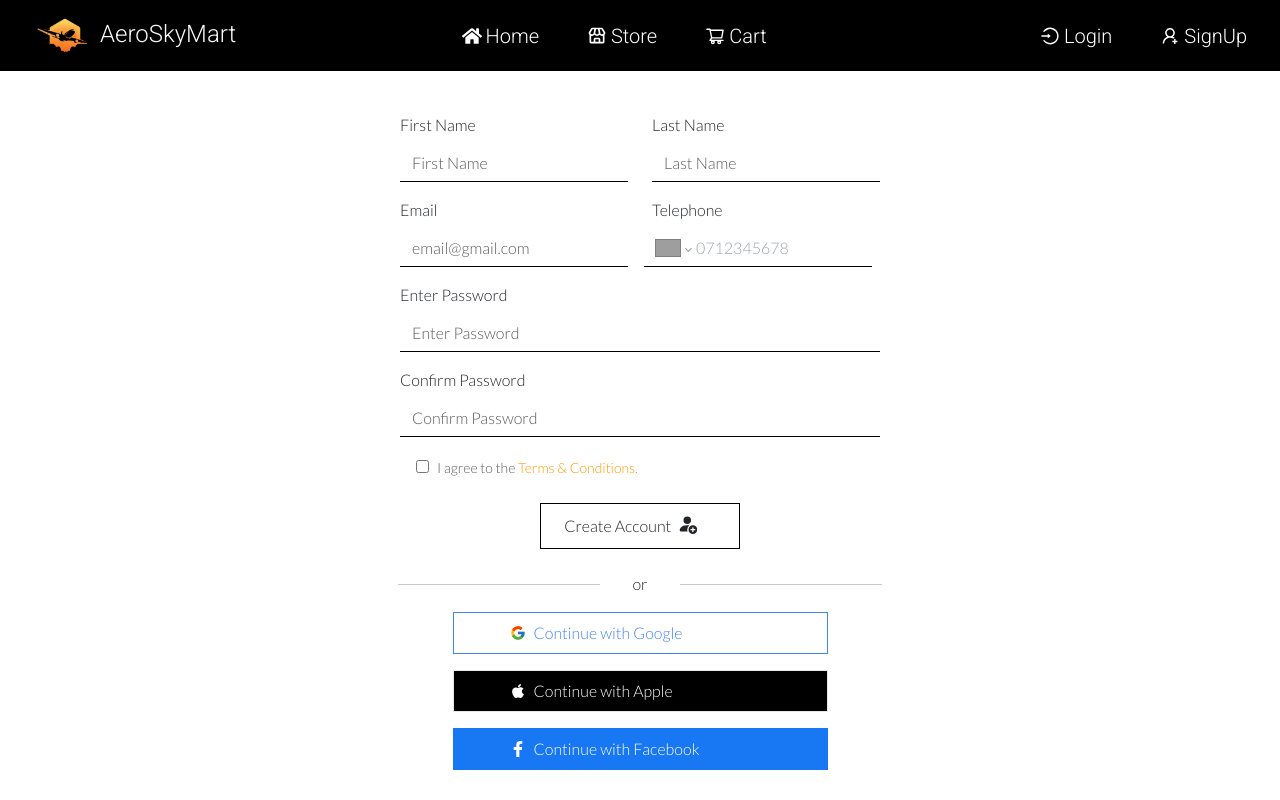
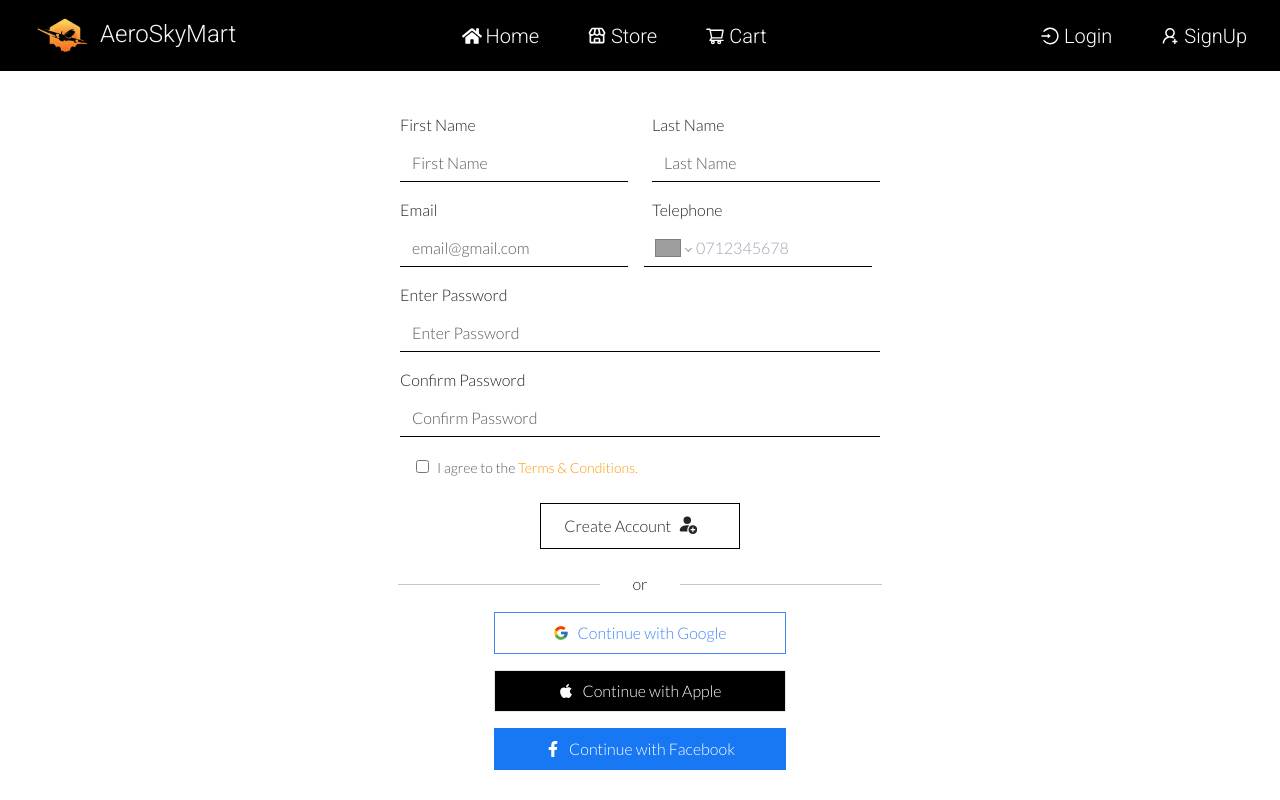
Before and after one commit to Osorabrian/AeroSkyMart, a React (Create React App) app: page /signup in a window 1280 px wide. Shown: the top 800 px of the page. Built offline with nearby package versions, Linux system fonts and the light colour scheme; grey boxes are pictures that could not be loaded.

Commit message:
format log in and sign up options buttons

```diff
--- a/src/Components/Login/Login.js
+++ b/src/Components/Login/Login.js
@@ -56,24 +56,24 @@ export default function Login(){
 
                 <div className='mx-auto login-div'>
 
-                        <button className='w-9/12 p-2 border-1 border-[#4285F4] m-2' id='google-btn'>
-                            <div className='flex'>
-                                <FcGoogle className='my-auto ms-5 me-2'/>
-                                <span className='justify-center'>Continue with Google</span>
+                        <button className='mx-auto w-8/12 p-2 border-1 border-[#4285F4] m-2' id='google-btn'>
+                            <div className='justify-center flex'>
+                                <FcGoogle className='my-auto me-2'/>
+                                Continue with Google
                             </div>
                         </button>
 
-                        <button className='w-9/12 p-2 border-1 m-2' id='apple-btn'>
-                            <div className='flex'>
-                                <FaApple className='my-auto ms-5 me-2'/>
-                                <span className='justify-center'>Continue with Apple</span>
+                        <button className='mx-auto w-8/12 p-2 border-1 m-2' id='apple-btn'>
+                            <div className='justify-center flex'>
+                                <FaApple className='my-auto me-2'/>
+                                Continue with Apple
                             </div>
                         </button>
 
-                        <button className='w-9/12 p-2 border-1 border-[#1877F2] m-2' id='facebook-btn'>
-                            <div className='flex'>
-                                <FaFacebookF className='my-auto ms-5 me-2'/>
-                                <span className='justify-center'>Continue with Facebook</span>
+                        <button className='mx-auto w-8/12 p-2 border-1 border-[#1877F2] m-2' id='facebook-btn'>
+                            <div className='justify-center flex'>
+                                <FaFacebookF className='my-auto me-2'/>
+                                Continue with Facebook
                             </div>
                         </button>
 
--- a/src/Components/Signup/SignUp.js
+++ b/src/Components/Signup/SignUp.js
@@ -67,24 +67,24 @@ export default function SignUp(){
             </div>
 
             <div className='mx-auto signup-div mb-5'>
-                        <button className='w-9/12 p-2 border-1 border-[#4285F4] m-2' id='google-btn'>
-                            <div className='flex'>
-                                <FcGoogle className='my-auto ms-5 me-2'/>
-                                <span className='justify-center'>Continue with Google</span>
+                        <button className='mx-auto w-7/12 p-2 border-1 border-[#4285F4] m-2' id='google-btn'>
+                            <div className='justify-center flex'>
+                                <FcGoogle className='my-auto me-2'/>
+                                Continue with Google
                             </div>
                         </button>
 
-                        <button className='w-9/12 p-2 border-1 m-2' id='apple-btn'>
-                            <div className='flex'>
-                                <FaApple className='my-auto ms-5 me-2'/>
-                                <span className='justify-center'>Continue with Apple</span>
+                        <button className='mx-auto w-7/12 p-2 border-1 m-2' id='apple-btn'>
+                            <div className='justify-center flex'>
+                                <FaApple className='my-auto me-2'/>
+                                Continue with Apple
                             </div>
                         </button>
 
-                        <button className='w-9/12 p-2 border-1 border-[#1877F2] m-2' id='facebook-btn'>
-                            <div className='flex'>
-                                <FaFacebookF className='my-auto ms-5 me-2'/>
-                                <span className='justify-center'>Continue with Facebook</span>
+                        <button className='mx-auto w-7/12 p-2 border-1 border-[#1877F2] m-2' id='facebook-btn'>
+                            <div className='justify-center flex'>
+                                <FaFacebookF className='my-auto me-2'/>
+                                Continue with Facebook
                             </div>
                         </button>
             </div>
```
